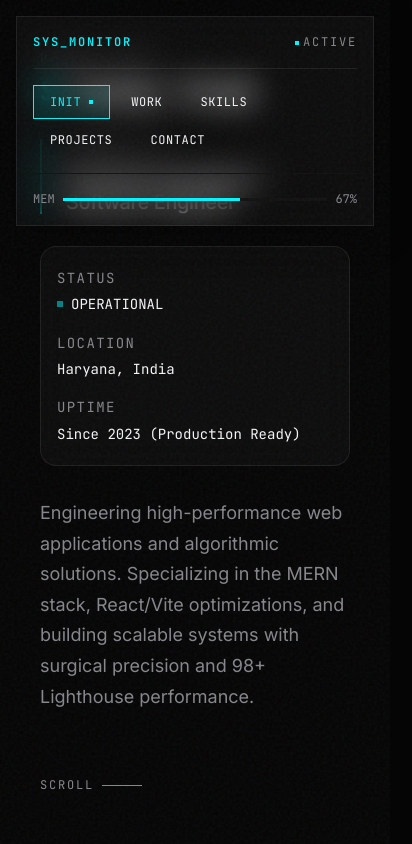
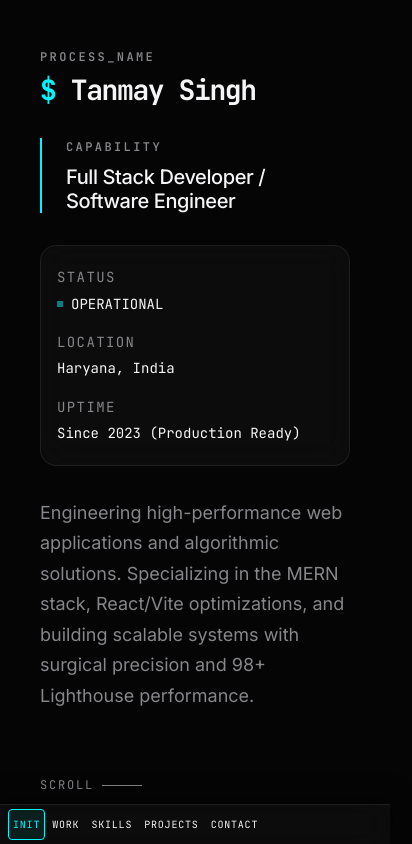
Before and after one commit to Tanmay1202/portfolio, a React (Vite) app: page / in a window 390 px wide. Shown: the top 844 px of the page, 412 px wide, since content can reach past the window. Built offline with nearby package versions, Linux system fonts and the light colour scheme.

Commit message:
mobile responsiveness fixed

```diff
--- a/src/App.jsx
+++ b/src/App.jsx
@@ -26,7 +26,7 @@ function App() {
         });
       },
       {
-        threshold: 0.5,
+        threshold: 0.3,
         rootMargin: '0px'
       }
     );
--- a/src/components/SystemNav.css
+++ b/src/components/SystemNav.css
@@ -141,26 +141,57 @@
 /* Mobile Responsive */
 @media (max-width: 768px) {
     .system-nav {
-        top: var(--space-md);
-        right: var(--space-md);
-        left: var(--space-md);
+        top: auto;
+        right: 0;
+        left: 0;
+        bottom: 0;
+        transform: none;
+        opacity: 1;
+    }
+
+    .system-nav.visible {
+        transform: none;
     }
 
     .nav-container {
         min-width: auto;
+        padding: var(--space-xs) var(--space-sm);
+        border-radius: 0;
+        border-left: none;
+        border-right: none;
+        border-bottom: none;
+        box-shadow: 0 -4px 24px rgba(0, 0, 0, 0.6);
+    }
+
+    .nav-header,
+    .nav-footer,
+    .nav-status,
+    .mode-indicator {
+        display: none;
     }
 
     .mode-list {
         flex-direction: row;
-        flex-wrap: wrap;
+        flex-wrap: nowrap;
+        gap: 2px;
+        margin-bottom: 0;
     }
 
     .mode-button {
         flex: 1;
-        min-width: calc(50% - var(--space-xs));
+        min-width: 0;
+        justify-content: center;
+        padding: var(--space-sm) var(--space-xs);
+        font-size: 10px;
+        border-radius: 4px;
     }
 
     .mode-address {
         display: none;
     }
+
+    .mode-label {
+        text-align: center;
+        letter-spacing: 0.08em;
+    }
 }
--- a/src/components/sections/ContactSection.css
+++ b/src/components/sections/ContactSection.css
@@ -193,4 +193,23 @@
     .endpoint-details {
         padding: var(--space-md);
     }
+
+    .detail-row {
+        flex-wrap: wrap;
+        gap: var(--space-xs);
+    }
+
+    .contact-grid {
+        padding-bottom: var(--space-4xl);
+    }
 }
+
+@media (max-width: 480px) {
+    .interface-form {
+        padding: var(--space-md);
+    }
+
+    .form-input {
+        font-size: 16px;
+    }
+}
--- a/src/components/sections/ProjectsSection.css
+++ b/src/components/sections/ProjectsSection.css
@@ -235,15 +235,54 @@
 }
 
 @media (max-width: 768px) {
-    .process-entry {
-        padding-left: var(--space-lg);
+    .process-grid {
+        grid-template-columns: 1fr;
+        gap: var(--space-md);
+    }
+
+    .process-entry,
+    .process-entry:nth-child(3n+1),
+    .process-entry:nth-child(3n+2),
+    .process-entry:nth-child(3n+3) {
+        grid-column: span 1;
+        grid-row: span 1;
     }
 
     .process-content {
         padding: var(--space-md);
     }
 
+    .process-name {
+        font-size: var(--text-lg);
+    }
+
+    .modal-overlay {
+        padding: var(--space-sm);
+        align-items: flex-end;
+    }
+
     .modal-content {
         padding: var(--space-lg);
+        max-height: 90vh;
+        overflow-y: auto;
+        border-radius: var(--space-md) var(--space-md) 0 0;
+    }
+
+    .modal-title {
+        font-size: var(--text-xl);
+    }
+
+    .modal-metrics {
+        gap: var(--space-sm);
+        padding: var(--space-sm);
+    }
+
+    .metric-row {
+        min-width: 100%;
+    }
+
+    .modal-links {
+        flex-direction: column;
+        gap: var(--space-md);
     }
 }
--- a/src/components/sections/SkillsSection.css
+++ b/src/components/sections/SkillsSection.css
@@ -115,4 +115,15 @@
         grid-template-columns: 1fr;
         padding: var(--space-lg);
     }
+
+    .summary-row {
+        border-right: none;
+        border-bottom: 1px solid var(--glass-border);
+        padding-bottom: var(--space-md);
+    }
+
+    .summary-row:last-child {
+        border-bottom: none;
+        padding-bottom: 0;
+    }
 }
--- a/src/styles/system.css
+++ b/src/styles/system.css
@@ -486,7 +486,22 @@ section {
     --text-3xl: 1.5rem;
   }
 
+  html {
+    scroll-snap-type: none;
+  }
+
+  body {
+    scroll-snap-type: none;
+  }
+
+  body::before,
+  body::after {
+    display: none;
+  }
+
   section {
     padding: var(--space-2xl) var(--space-md);
+    min-height: auto;
+    scroll-snap-align: none;
   }
 }
```
